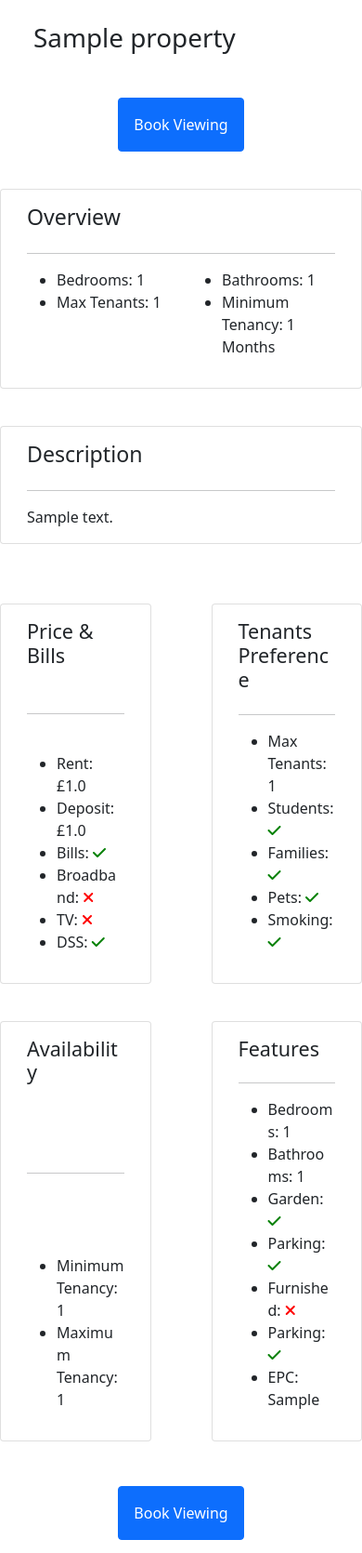
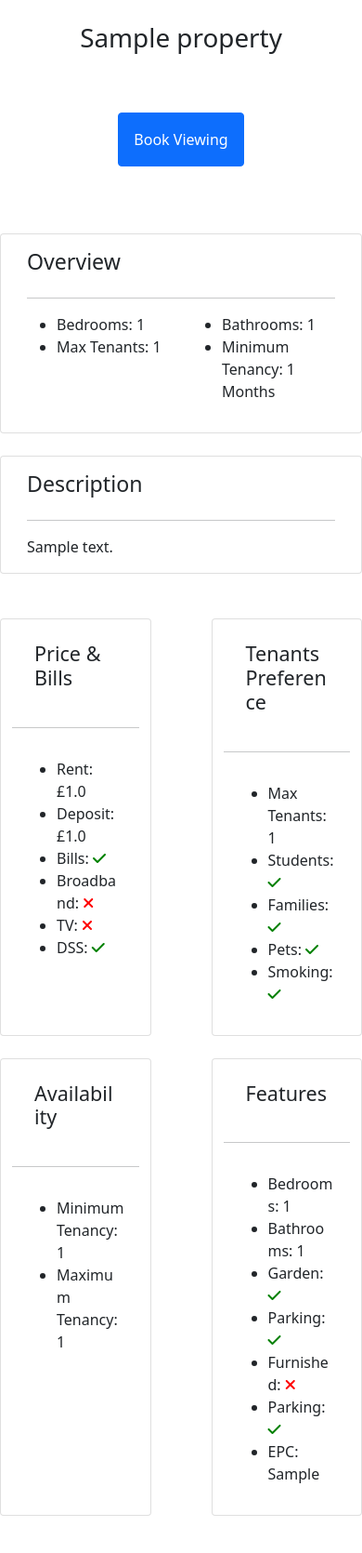
Before and after one commit to surfdemon/gainpace-property, a Django app: a page that uses property/templates/property/detail.html in a window 390 px wide. Shown: the part 56-1726 px from the top of the page at 93% size. Run offline with Django 4.2, Linux system fonts and the light colour scheme; tables that the repository leaves empty hold one stand-in row (values such as "Sample post"); some libraries are stand-ins or nearby versions.

Commit message:
Maint: add more styling to details page

```diff
--- a/property/templates/property/detail.html
+++ b/property/templates/property/detail.html
@@ -13,8 +13,8 @@
 
 <div class="masthead">
   <div class="container">
-    <div class="row g-0">
-      <div class="col-md-6 masthead-text">
+    <div class="row g-0 justify-content-center">
+      <div class="col-md-6 masthead-text text-center mb-3">
         <!-- Post title goes in these h1 tags -->
         {% if property.status == 0 %}
           <h1 class="post-title m-4 text-secondary">{{ property.title }}</h1>
@@ -23,9 +23,9 @@
           <h1 class="post-title m-4">{{ property.title }}</h1>
         {% endif %}
         {% if request.user.is_authenticated and request.user == property.owner %}
-          <a href="{% url 'edit_property' property.slug %}" class="btn btn-primary mt-2">Edit</a>
-          <a href="{% url 'add_image' property.slug %}" class="btn btn-primary mt-2">Add Image</a>
-          <a href="{% url 'edit_images' property.slug %}" class="btn btn-primary mt-2">Edit Images</a>
+          <a href="{% url 'edit_property' property.slug %}" class="btn btn-primary my-2 mx-1">Edit</a>
+          <a href="{% url 'add_image' property.slug %}" class="btn btn-primary my-2 mx-1">Add Image</a>
+          <a href="{% url 'edit_images' property.slug %}" class="btn btn-primary my-2 mx-1">Edit Images</a>
           <form action="{% url 'delete_property' property.slug %}" method="post" style="display:inline;">
             {% csrf_token %}
             <button type="submit" class="btn btn-danger" onclick="return confirm('Are you sure you want to delete this property? This action cannot be undone.');">Delete Property</button>
@@ -78,7 +78,7 @@
 
 <div class="container">
   <div class="row">
-    <div class="col card mb-4 mt-3 left top">
+    <div class="col card mb-4 mt-5 left top">
       <div class="card-body">
         <h3>Overview</h3>
         <hr>
@@ -100,7 +100,7 @@
     </div>
   </div>
   <div class="row">
-    <div class="col card mb-5  mt-3 left  top">
+    <div class="col card mb-5 left top">
       <div class="card-body">
         <!-- Use the | safe filter inside the template tags -->
         <h3>Description</h3>
@@ -115,10 +115,10 @@
 
 <div class="container">
   <div class="row justify-content-between">
-    <div class="card col-5 mb-4 mt-3 top">
+    <div class="card col-5 mb-4 top">
+      <h4 class="m-4">Price &amp; Bills</h4>
+      <hr>
       <div class="card-body">
-        <h4>Price &amp; Bills</h4>
-        <hr>
         <ul>
           <li>Rent: £{{ property.rent }}</li>
           <li>Deposit: £{{ property.deposit }}</li>
@@ -145,10 +145,10 @@
         </ul>
       </div>
     </div>
-    <div class="card col-5 mb-4 mt-3 top">
+    <div class="card col-5 mb-4 top">
+      <h4 class="m-4">Tenants Preference</h4>
+      <hr>
       <div class="card-body">
-        <h4>Tenants Preference</h4>
-        <hr>
         <ul>
           <li>Max Tenants: {{ property.max_tenants }}</li>
           {% if property.student %}
@@ -176,20 +176,20 @@
     </div>
     </div>
     <div class="row justify-content-between">
-      <div class="card col-5 mb-4 mt-3 top">
+      <div class="card col-5 mb-4 ">
+        <h4 class="m-4">Availability</h4>
+        <hr>
         <div class="card-body">
-          <h4>Availability</h4>
-          <hr>
           <ul>
             <li>Minimum Tenancy: {{ property.min_tenancy }}</li>
             <li>Maximum Tenancy: {{ property.max_tenancy }}</li>
           </ul>
         </div>
       </div>
-      <div class="card col-5 mb-4 mt-3 top">
+      <div class="card col-5 mb-4 top">
+        <h4 class="m-4">Features</h4>
+        <hr>
         <div class="card-body">
-          <h4>Features</h4>
-          <hr>
           <ul>
             <li>Bedrooms: {{ property.bedrooms }}</li>
             <li>Bathrooms: {{ property.bathrooms }}</li>
```
Also changed, not shown: config/settings.py (+0 -9 lines), README.md, property/models.py (line endings or trailing spaces).
